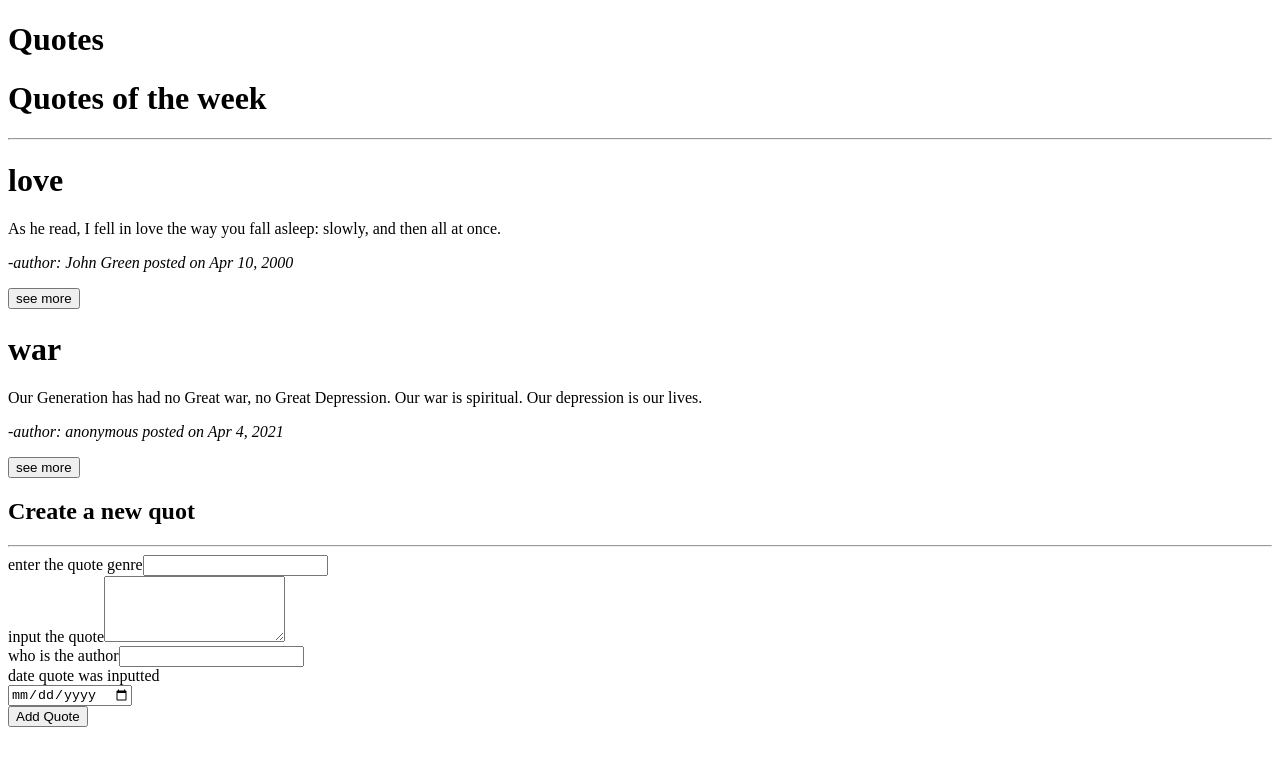
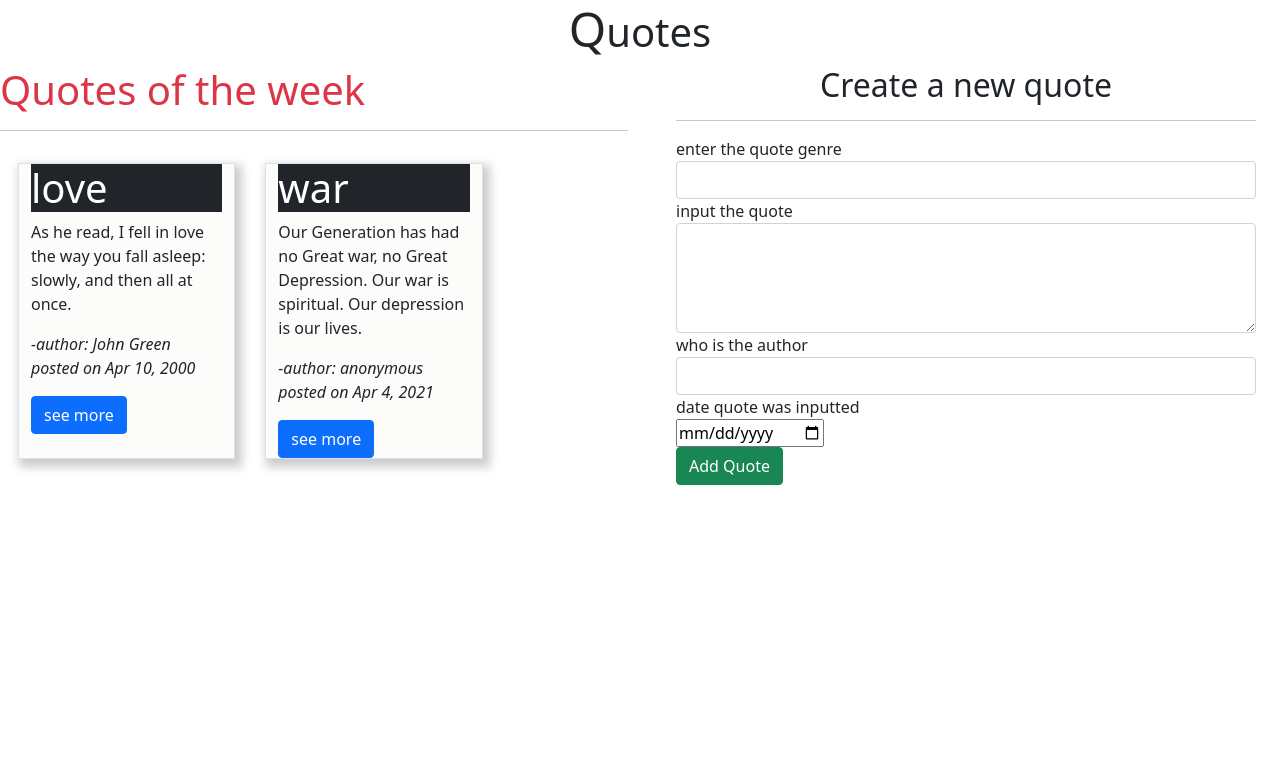
Before and after one commit to Briankiplangat88/quoting, an Angular app: page / in a window 1280 px wide. Shown: the top 766 px of the page. Built offline with nearby package versions, Linux system fonts and the light colour scheme.

Commit message:
added the details and form

```diff
--- a/src/app/quote-details/quote-details.component.css
+++ b/src/app/quote-details/quote-details.component.css
@@ -0,0 +1,3 @@
+.float{
+    float: right;
+}
--- a/src/app/quote-details/quote-details.component.html
+++ b/src/app/quote-details/quote-details.component.html
@@ -15,7 +15,7 @@
 
     <!-- <div class="col-sm-1 danger"> -->
 
-        <div class="row justify-content-center mt-2">
+        <!-- <div class="row justify-content-center mt-2">
 
             <div class="col-md-3">
                 <button type="button" (click)="Dislike()" class="btn btn-light"><fa-icon [icon]="faThumbsDown" class="text-danger col-sm-3" ></fa-icon></button>
@@ -26,13 +26,13 @@
             <div class="col-md-3">
                 <button type="button" (click)="Like()" class="btn btn-light"><fa-icon [icon]="faThumbsUp" class="text-success col-sm-3" ></fa-icon></button>
             </div>
-        </div>
+        </div> -->
 
     <!-- </div> -->
     <!-- <div class="col-sm danger"> -->
 
     <!-- </div> -->
 </div>
-<div class="float">
+<!-- <div class="float">
     <button type="button" class="btn btn-danger " (click)= 'delete(true)' ><fa-icon [icon]="faCoffee"></fa-icon></button>
-</div>
+</div> -->
--- a/src/app/quote-details/quote-details.component.ts
+++ b/src/app/quote-details/quote-details.component.ts
@@ -1,8 +1,8 @@
 import { Component, OnInit,Input,EventEmitter,Output } from '@angular/core';
 import { Quotes } from 'src/app/quotes';
-import { faTrash } from '@fortawesome/free-solid-svg-icons';
-import { faThumbsDown } from '@fortawesome/free-solid-svg-icons';
-import { faThumbsUp } from '@fortawesome/free-solid-svg-icons';
+// import { faTrash } from '@fortawesome/free-solid-svg-icons';
+// import { faThumbsDown } from '@fortawesome/free-solid-svg-icons';
+// import { faThumbsUp } from '@fortawesome/free-solid-svg-icons';
 @Component({
   selector: 'app-quote-details',
   templateUrl: './quote-details.component.html',
@@ -10,9 +10,9 @@ import { faThumbsUp } from '@fortawesome/free-solid-svg-icons';
 })
 export class QuoteDetailsComponent implements OnInit {
 
-  faCoffee = faTrash;
-  faThumbsDown=faThumbsDown;
-  faThumbsUp = faThumbsUp;
+  // faCoffee = faTrash;
+  // faThumbsDown=faThumbsDown;
+  // faThumbsUp = faThumbsUp;
 
 
   // dislike: number =0;
--- a/src/app/quote-form/quote-form.component.html
+++ b/src/app/quote-form/quote-form.component.html
@@ -1,5 +1,5 @@
 <div class="container-fluid">
-    <h2 class="text-center">Create a new quot</h2>
+    <h2 class="text-center">Create a new quote</h2>
     <hr>
     <form  (ngSubmit)='submitQuotes()' #quoteForm='ngForm'>
         <div class="form-group">
--- a/src/app/quotes/quotes.component.css
+++ b/src/app/quotes/quotes.component.css
@@ -0,0 +1,8 @@
+.success{
+    background-color: rgba(247, 247, 242, 0.336);
+    margin-left: 30px;
+    box-shadow: 4px 5px 9px 3px rgba(18, 19, 18, 0.219);
+}
+.success:hover{
+    background-color: rgba(51, 48, 48, 0.24);
+}
--- a/src/styles.css
+++ b/src/styles.css
@@ -1 +1 @@
-/* You can add global styles to this file, and also import other style files */
+@import "~bootstrap/dist/css/bootstrap.css"
--- a/src/test.ts
+++ b/src/test.ts
@@ -17,7 +17,9 @@ declare const require: {
 // First, initialize the Angular testing environment.
 getTestBed().initTestEnvironment(
   BrowserDynamicTestingModule,
-  platformBrowserDynamicTesting()
+  platformBrowserDynamicTesting(), {
+    teardown: { destroyAfterEach: false }
+}
 );
 // Then we find all the tests.
 const context = require.context('./', true, /\.spec\.ts$/);
```
Also changed, not shown: package.json (+12 -11 lines), src/polyfills.ts (+0 -12 lines), 2 other files (tests, documents, lock files or other folders).
